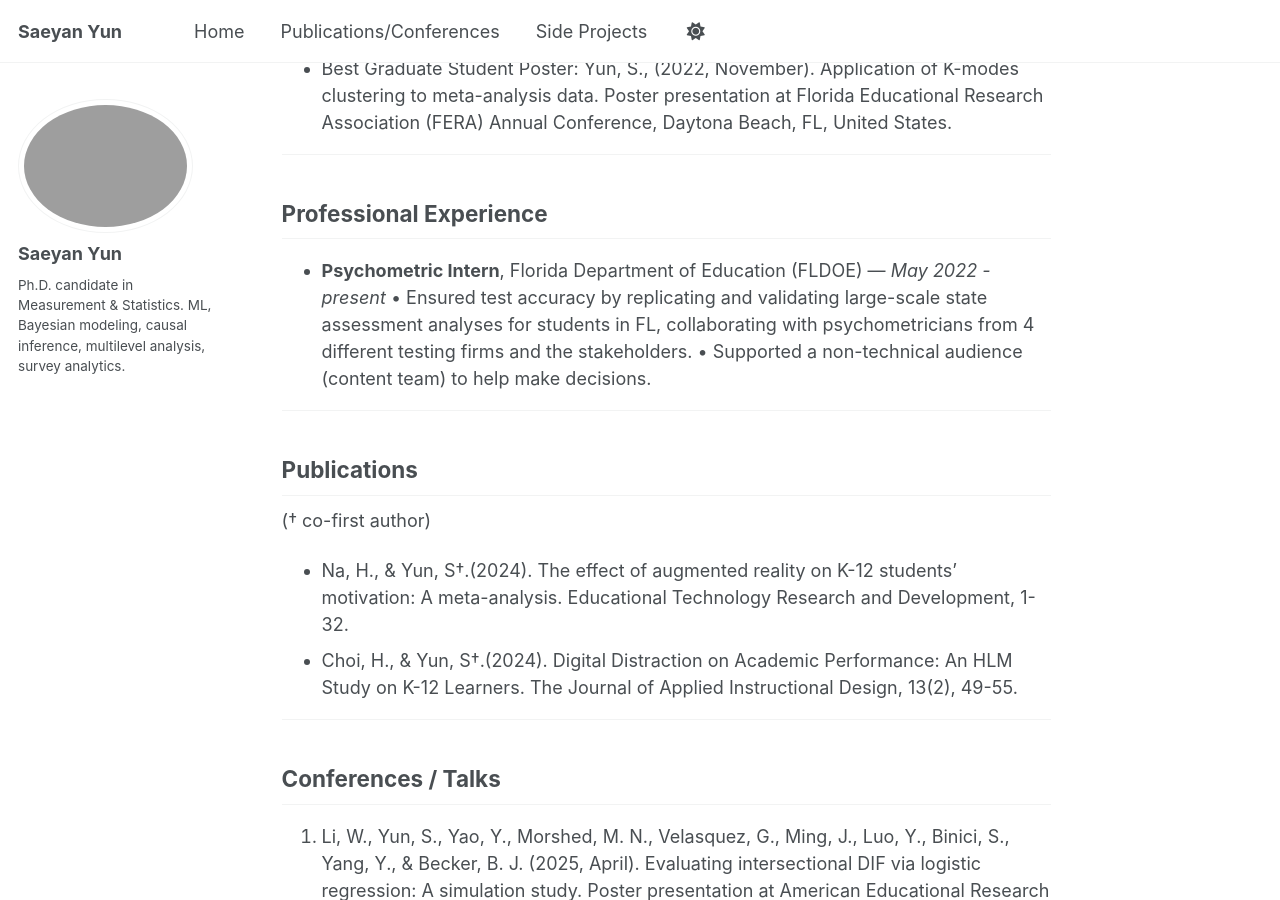
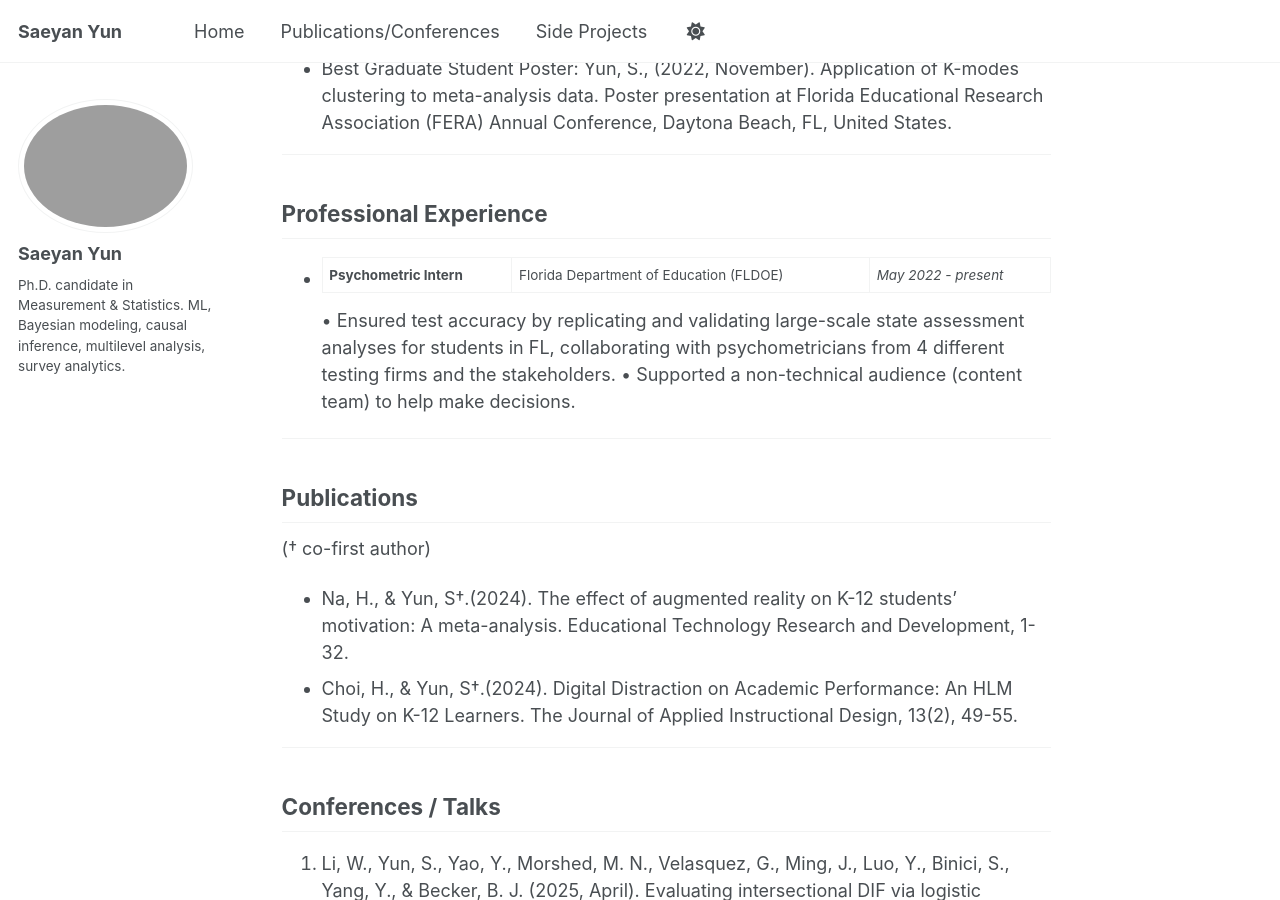
Before and after one commit to saeyanyun/saeyanyun.github.io, a Jekyll site: the page built from index.md, in a window 1280 px wide and 900 px high, scrolled down 1024 px. Built offline with Jekyll 4.4.1, drawn with Linux system fonts in a browser that asks for light colours; a script that is not in the unit is left out.

```diff
--- a/index.md
+++ b/index.md
@@ -35,7 +35,8 @@ Yun, S., (2022, November). Application of K-modes clustering to meta-analysis da
 ---
 
 ## Professional Experience
-- **Psychometric Intern**, Florida Department of Education (FLDOE) — *May 2022 - present*
+- **Psychometric Intern** | Florida Department of Education (FLDOE) | *May 2022 - present*
+
   •	Ensured test accuracy by replicating and validating large-scale state assessment analyses for students in FL, collaborating with psychometricians from 4 different testing firms and the stakeholders.
   •	Supported a non-technical audience (content team) to help make decisions.
 
```
